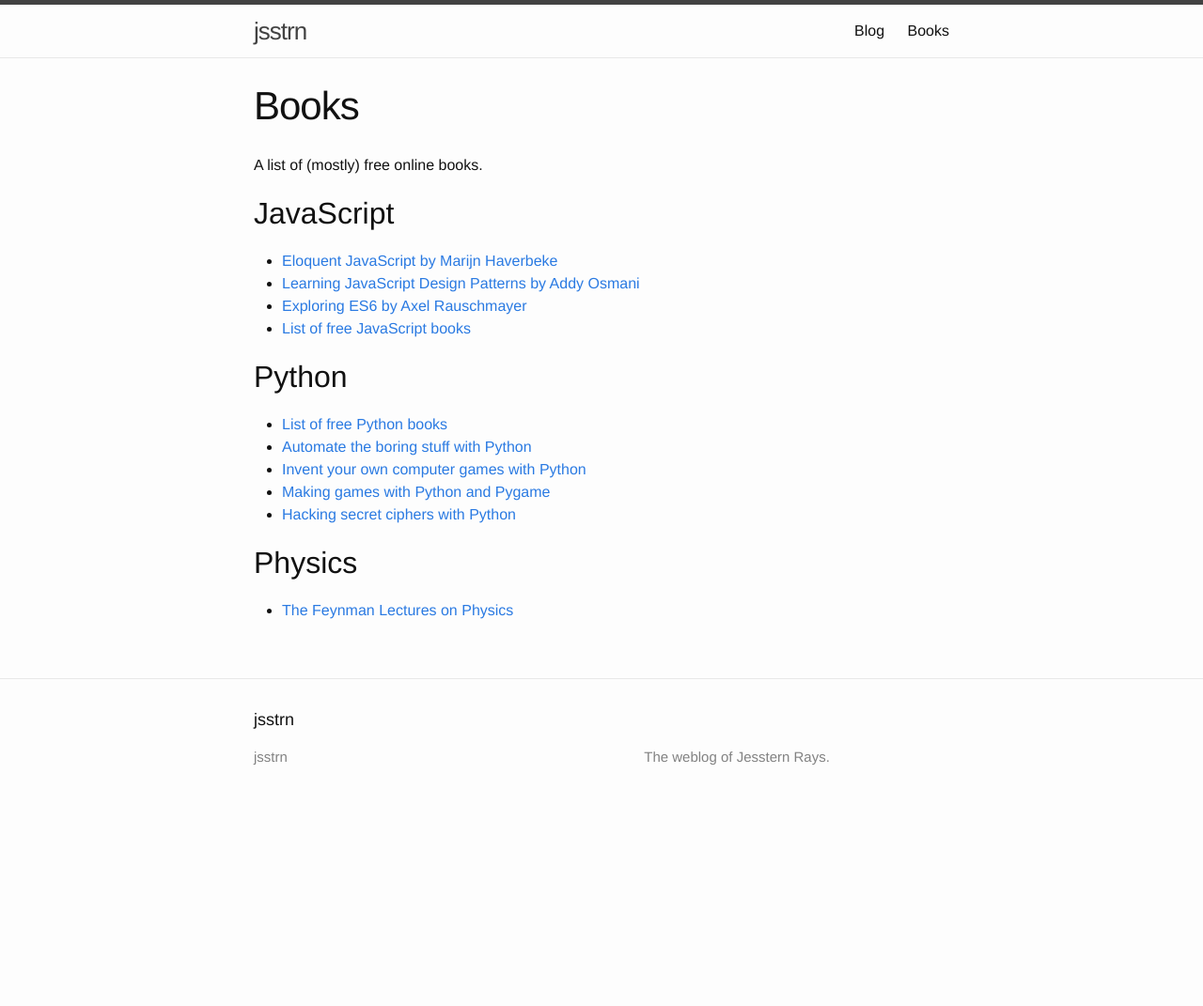
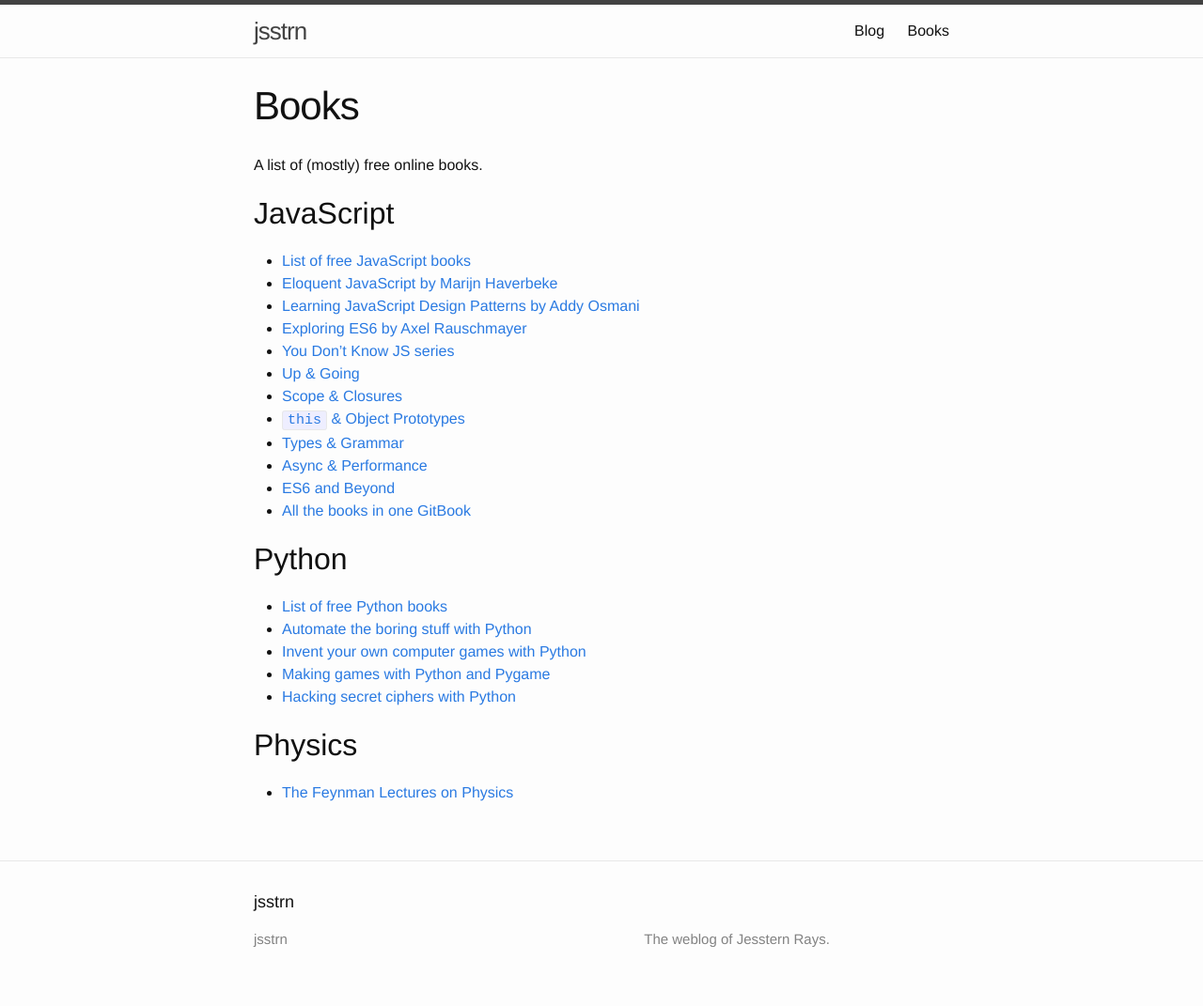
Before and after one commit to jsstrn/jsstrn, a Jekyll site: the page built from books.md, in a window 1280 px wide. Shown: the whole page at 94% size. Built offline with Jekyll 4.4.1, drawn with Linux system fonts in a browser that asks for light colours; before the commit the page ends 900 px from its top, so only the background shows below that.

Commit message:
Update books.md

```diff
--- a/books.md
+++ b/books.md
@@ -8,16 +8,30 @@ A list of (mostly) free online books.
 
 ## JavaScript
 
+- [List of free JavaScript books][js-books]
 - [Eloquent JavaScript by Marijn Haverbeke][js-eloquent]
 - [Learning JavaScript Design Patterns by Addy Osmani][js-design-patterns]
 - [Exploring ES6 by Axel Rauschmayer][js-es6]
-- [List of free JavaScript books][js-books]
+- [You Don't Know JS series](https://github.com/getify/You-Dont-Know-JS)
+ - [Up & Going][ydkjs-1]
+ - [Scope & Closures][ydkjs-2]
+ - [`this` & Object Prototypes][ydkjs-3]
+ - [Types & Grammar][ydkjs-4]
+ - [Async & Performance][ydkjs-5]
+ - [ES6 and Beyond][ydkjs-6]
+ - [All the books in one GitBook](https://rileygelwicks.gitbooks.io/you-dont-know-js/content/)
 
 <!-- links -->
 [js-eloquent]: http://eloquentjavascript.net/
 [js-design-patterns]: https://addyosmani.com/resources/essentialjsdesignpatterns/book/
 [js-es6]: http://exploringjs.com/es6/
 [js-books]: http://jsbooks.revolunet.com/
+[ydkjs-1]: https://github.com/getify/You-Dont-Know-JS/blob/master/up%20%26%20going/README.md
+[ydkjs-2]: https://github.com/getify/You-Dont-Know-JS/blob/master/scope%20%26%20closures/README.md
+[ydkjs-3]: https://github.com/getify/You-Dont-Know-JS/blob/master/this%20&%20object%20prototypes/README.md#you-dont-know-js-this--object-prototypes
+[ydkjs-4]: https://github.com/getify/You-Dont-Know-JS/blob/master/types%20&%20grammar/README.md#you-dont-know-js-types--grammar
+[ydkjs-5]: https://github.com/getify/You-Dont-Know-JS/blob/master/async%20&%20performance/README.md#you-dont-know-js-async--performance
+[ydkjs-6]: https://github.com/getify/You-Dont-Know-JS/blob/master/es6%20&%20beyond/README.md#you-dont-know-js-es6--beyond
 
 ## Python
 
```
